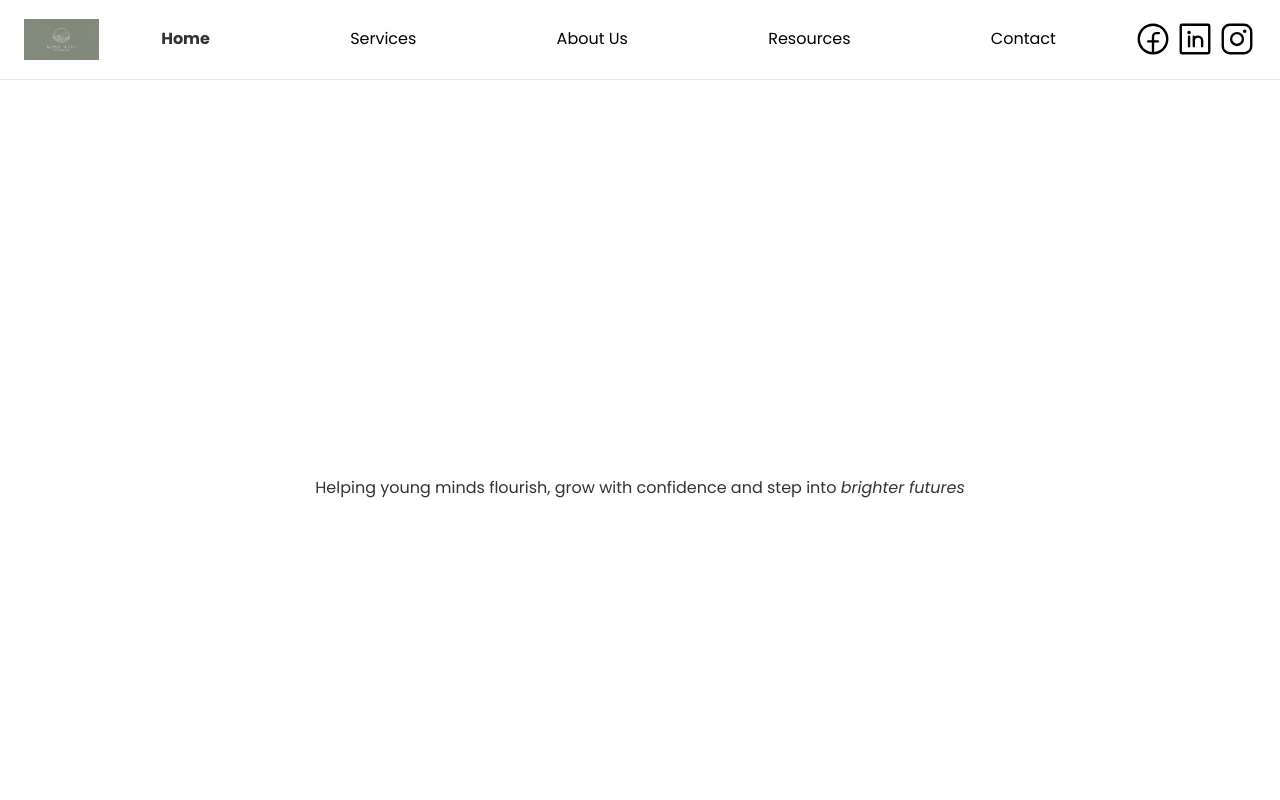
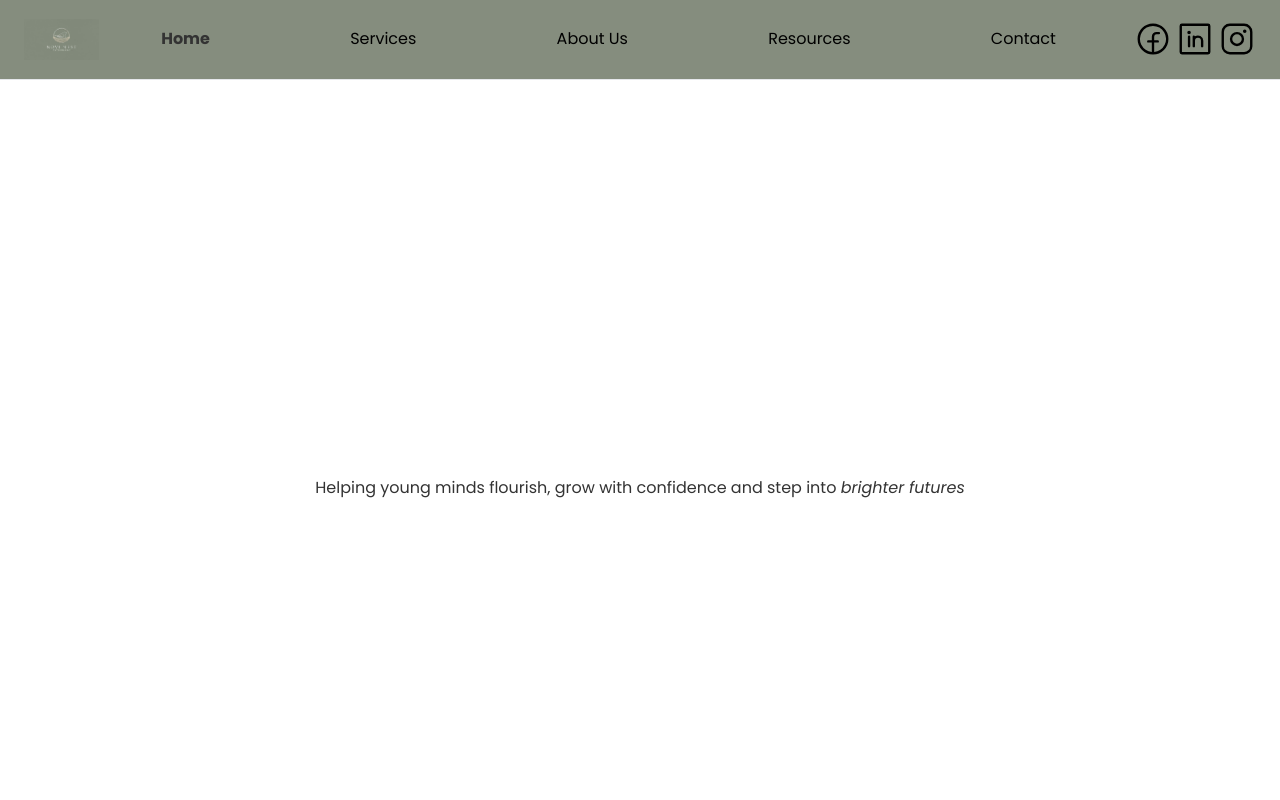
Before and after one commit to TheBigBookMan/NoviNest, a React (Vite) app: page / in a window 1280 px wide. Shown: the top 800 px of the page. Built offline with nearby package versions, Linux system fonts and the light colour scheme; a web font is replaced by a local one.

Commit message:
update navbar with the dropdown

```diff
--- a/src/components/common/Navbar/Navbar.jsx
+++ b/src/components/common/Navbar/Navbar.jsx
@@ -5,7 +5,7 @@ import DesktopNav from './DesktopNav';
 
 const Navbar = () => {
     return (
-        <div className="h-[80px] w-full flex  border-b sticky top-0 z-50 bg-white px-6 items-center ">
+        <div className="h-[80px] w-full flex  border-b sticky top-0 z-50 px-6 items-center bg-[#858D7E]">
             <DesktopNav />
 
             <MobileNav />
```
